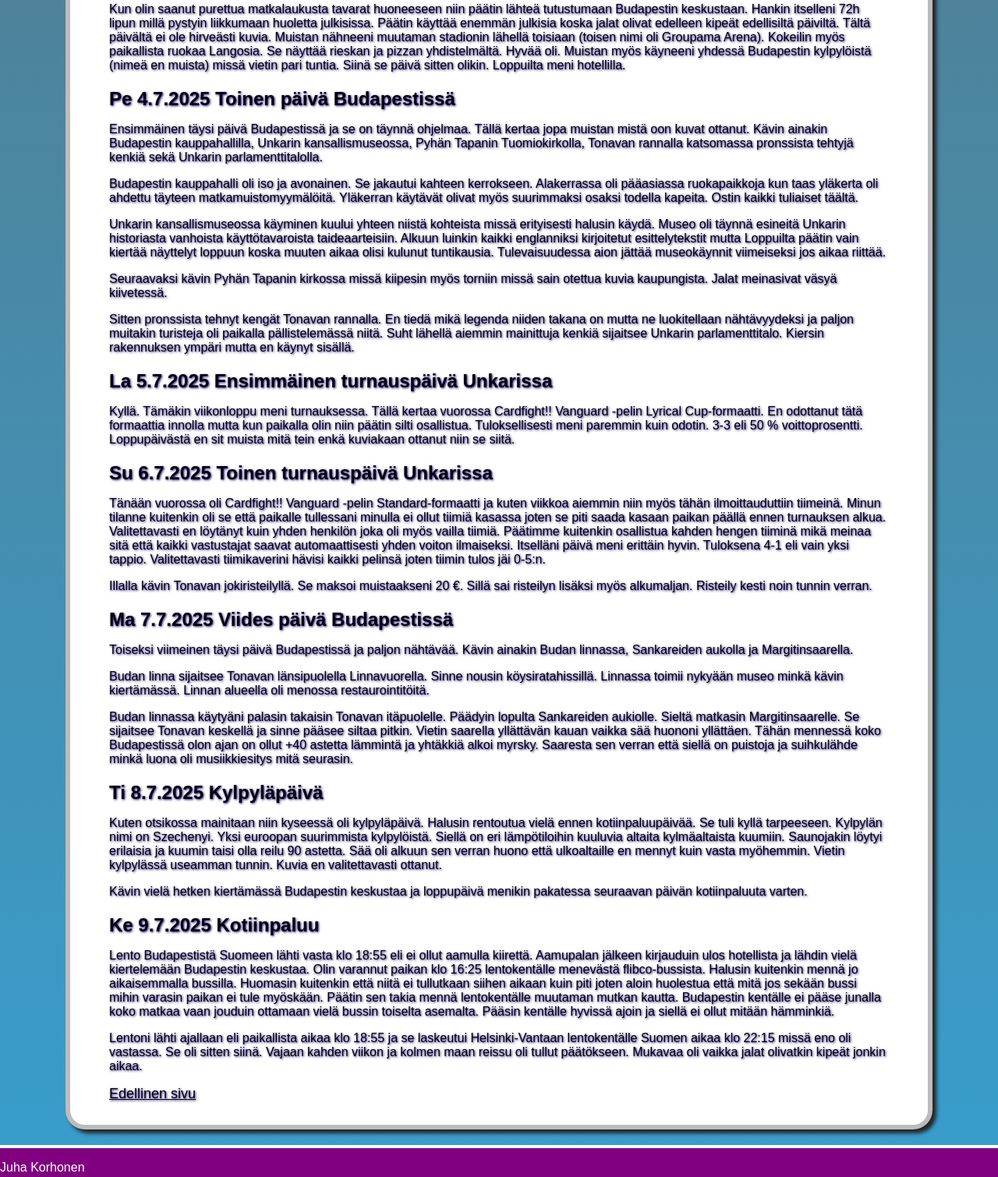
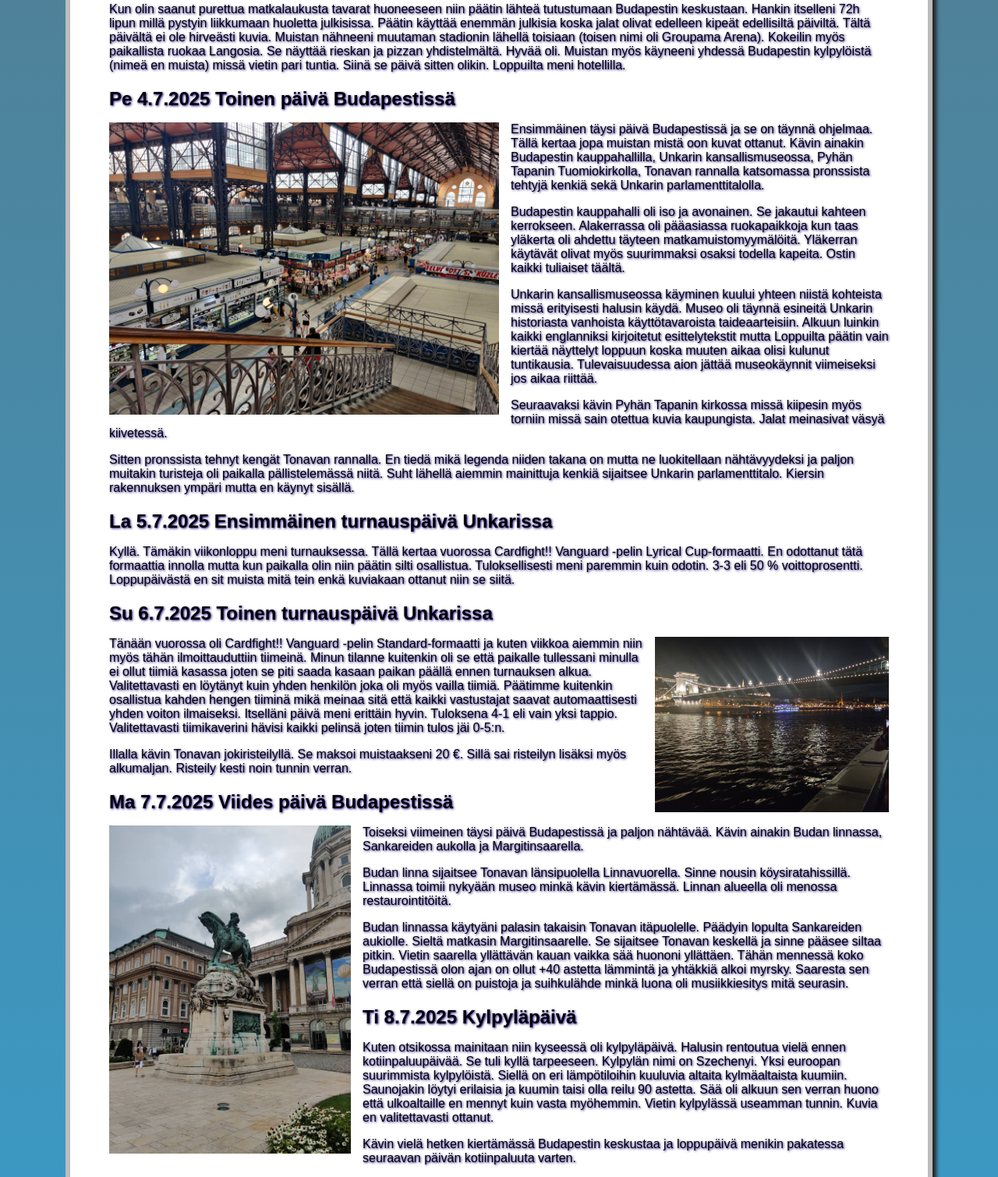
Before and after one commit to Yuhius/Websivuston_kehittaminen_Syksy_2025_v4, a plain HTML site: page WS07_PROJECT/Budapest.html in a window 1280 px wide. Shown: the part 336-1846 px from the top of the page at 78% size. Drawn offline with Linux system fonts and the light colour scheme.

Commit message:
Lisätty kuvia

```diff
--- a/WS07_PROJECT/Budapest.html
+++ b/WS07_PROJECT/Budapest.html
@@ -35,7 +35,9 @@
         </p>
 
         <h2>Pe 4.7.2025 Toinen päivä Budapestissä</h2>
-        <p>Ensimmäinen täysi päivä Budapestissä ja se on täynnä ohjelmaa. Tällä kertaa jopa muistan mistä oon kuvat ottanut. Kävin ainakin Budapestin
+        <p>
+          <img class="vasen" src="images/Kauppahalli_Budapest.jpg" alt="Budapestin kauppahalli">
+          Ensimmäinen täysi päivä Budapestissä ja se on täynnä ohjelmaa. Tällä kertaa jopa muistan mistä oon kuvat ottanut. Kävin ainakin Budapestin
           kauppahallilla, Unkarin kansallismuseossa, Pyhän Tapanin Tuomiokirkolla, Tonavan rannalla katsomassa pronssista tehtyjä kenkiä sekä
           Unkarin parlamenttitalolla.
         </p>
@@ -67,7 +69,9 @@
         </p>
 
         <h2>Su 6.7.2025 Toinen turnauspäivä Unkarissa</h2>
-        <p>Tänään vuorossa oli Cardfight!! Vanguard -pelin Standard-formaatti ja kuten viikkoa aiemmin niin myös tähän ilmoittauduttiin
+        <p>
+          <img class="oikea2" src="images/Tonava_Budapest.jpg" alt="Jokilaivan kannelta">
+          Tänään vuorossa oli Cardfight!! Vanguard -pelin Standard-formaatti ja kuten viikkoa aiemmin niin myös tähän ilmoittauduttiin
           tiimeinä. Minun tilanne kuitenkin oli se että paikalle tullessani minulla ei ollut tiimiä kasassa joten se piti saada kasaan paikan päällä
           ennen turnauksen alkua. Valitettavasti en löytänyt kuin yhden henkilön joka oli myös vailla tiimiä. Päätimme kuitenkin osallistua kahden
           hengen tiiminä mikä meinaa sitä että kaikki vastustajat saavat automaattisesti yhden voiton ilmaiseksi. Itselläni päivä meni erittäin hyvin.
@@ -79,7 +83,9 @@
         </p>
 
         <h2>Ma 7.7.2025 Viides päivä Budapestissä</h2>
-        <p>Toiseksi viimeinen täysi päivä Budapestissä ja paljon nähtävää. Kävin ainakin Budan linnassa, Sankareiden aukolla ja Margitinsaarella.</p>
+        <p>
+          <img class="vasen2" src="images/Linnapiha_Buda.jpg" alt="Patsas Budan linnan pihalla">
+          Toiseksi viimeinen täysi päivä Budapestissä ja paljon nähtävää. Kävin ainakin Budan linnassa, Sankareiden aukolla ja Margitinsaarella.</p>
 
         <p>Budan linna sijaitsee Tonavan länsipuolella Linnavuorella. Sinne nousin köysiratahissillä. Linnassa toimii nykyään museo minkä kävin
           kiertämässä. Linnan alueella oli menossa restaurointitöitä.
--- a/WS07_PROJECT/styles/styles.css
+++ b/WS07_PROJECT/styles/styles.css
@@ -46,6 +46,8 @@ ul li a:hover {
   margin-top: 20px;
   text-shadow: 1px 1px 3px rgb(27, 3, 131);
   box-shadow: 5px 5px 5px rgb(37, 37, 37);
+  height: auto;
+  overflow: auto;
 }
 
 h1 {
@@ -123,3 +125,27 @@ th {
   border-radius: 5px;
   color: white;
 }
+
+.vasen {
+  width: 50%;
+  float: left;
+  margin: 0px 15px 15px 0px;
+}
+
+.vasen2 {
+  width: 31%;
+  float: left;
+  margin: 0px 15px 15px 0px;
+}
+
+.oikea {
+  width: 50%;
+  float: right;
+  margin: 0px 0px 15px 15px;
+}
+
+.oikea2 {
+  width: 30%;
+  float: right;
+  margin: 0px 0px 15px 15px;
+}
```
Also changed, not shown: WS07_PROJECT/Belgia.html (+3 -0 lines), WS07_PROJECT/Lille.html (+2 -0 lines), WS07_PROJECT/images/Espace_Jean_Richmond.jpg (added), WS07_PROJECT/images/Ferris_Wheel_Brussels.jpg (added), WS07_PROJECT/images/HeVa_lentokone.jpg (added), WS07_PROJECT/images/Juna_Lille.jpg (added), WS07_PROJECT/images/Kauppahalli_Budapest.jpg (added), WS07_PROJECT/images/Linna_Antwerpen.jpg (added), WS07_PROJECT/images/Linnapiha_Buda.jpg (added), WS07_PROJECT/images/Tonava_Budapest.jpg (added), WS07_PROJECT/images/flibco_bryssel.jpg (added), 2 other files.
